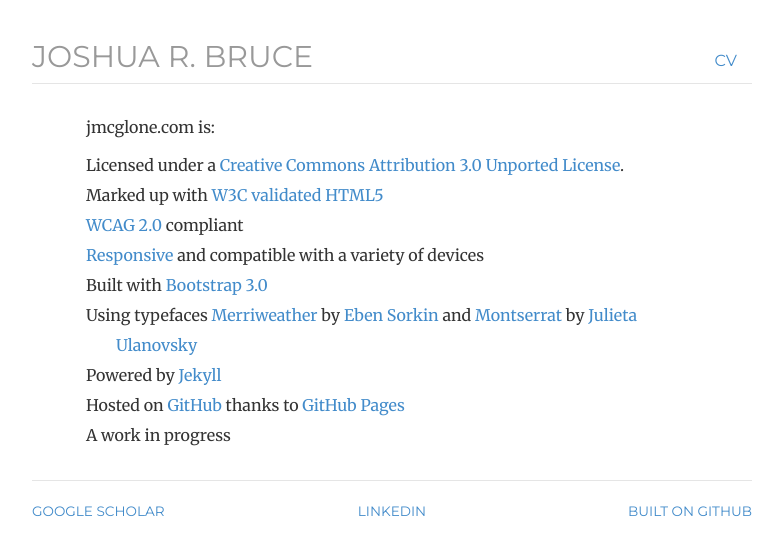
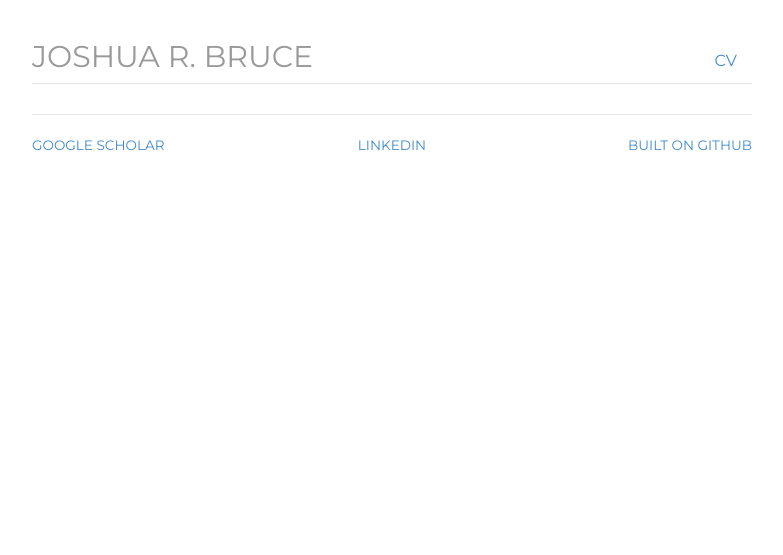
Before and after one commit to joshuarbruce/joshuarbruce.github.io, a Jekyll site: the page built from about/index.html, in a window 1280 px wide. Shown: the top 555 px of the page, without its empty margins (248-1031 px from the left). Built offline with Jekyll 4.4.1, drawn with Linux system fonts in a browser that asks for light colours; nearby versions of some CDN libraries.

Commit message:
Update index.html

```diff
--- a/about/index.html
+++ b/about/index.html
@@ -1,23 +1,5 @@
 ---
 layout: default
 title: About This Site
-description: Credits and information about the website jmcglone.com, the personal website for Jonathan McGlone, a Librarian, Front-End Developer, Digital Publisher, Project Manager, Music Enthusiast, and Web Noodler living and working in Michigan.
+description:
 ---
-
-  <div class="about">
-
-    <p>jmcglone.com is:</p>
-
-      <ul class="list-unstyled">
-        <li>Licensed under a <a rel="license" href="http://creativecommons.org/licenses/by/3.0/deed.en_US">Creative Commons Attribution 3.0 Unported License</a>. </li>
-        <li>Marked up with <a href="http://validator.w3.org/check?uri=http%3A%2F%2Fjmcglone.com%2F" title="HTML5 Validator">W3C validated HTML5</a></li>
-        <li><a href="http://www.w3.org/TR/WCAG20/" title="WCAG 2.0">WCAG 2.0</a> compliant</li>
-        <li><a href="http://alistapart.com/article/responsive-web-design" title="Responsive Web Design at A List Apart">Responsive</a> and compatible with a variety of devices</li>
-        <li>Built with <a href="http://getbootstrap.com/" title="Bootstrap 3.0">Bootstrap 3.0</a></li>
-        <li>Using typefaces <a href="http://www.google.com/fonts/specimen/Merriweather" title ="Merriweather">Merriweather</a> by <a href="https://plus.google.com/106288796449831139244/about" title="Eben Sorkin">Eben Sorkin</a> and <a href="http://www.google.com/fonts/specimen/Montserrat" title="Montserrat">Montserrat</a> by <a href="http://www.zkysky.com.ar/" title="ZkySky Design">Julieta Ulanovsky</a></li>
-        <li>Powered by <a href="http://jekyllrb.com/" title="Jekyll">Jekyll</a></li>
-        <li>Hosted on <a href="http://github.com/jmcglone/jmcglone.github.io" title="This site hosted on GitHub">GitHub</a> thanks to <a href="http://pages.github.com/" title="GitHub Pages">GitHub Pages</a></li>
-        <li>A work in progress</li>
-      </ul>
-
-  </div>
```
